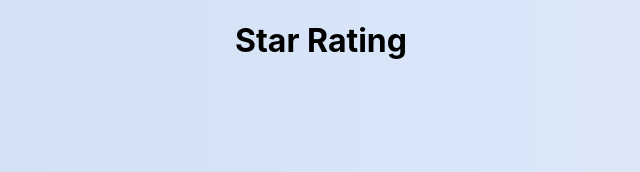
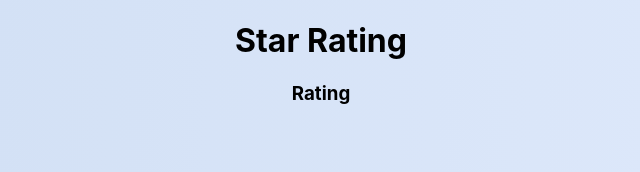
Before and after one commit to Vimalraveendra/StarRating, a React (Create React App) app: page / in a window 1280 px wide. Shown: the top 172 px of the page, without its empty margins (319-959 px from the left). Built offline with nearby package versions, Linux system fonts and the light colour scheme.

Commit message:
created containers folder & moved App component & its style sheet, also created components folder,ccreated StarRating component & its style sheet inside of it

```diff
--- /dev/null
+++ b/src/components/StarRating/StarRating.jsx
@@ -0,0 +1,11 @@
+import "./StarRating.css"
+
+const starRating= ()=>{
+    return(
+        <div>
+          <h3>Rating</h3>
+        </div>
+    )
+}
+
+export default starRating;
--- a/src/App.js
+++ b/src/contianers/App.js
@@ -1,10 +1,12 @@
 
 import './App.css';
+import StarRating from '../components/StarRating/StarRating';
 
 function App() {
   return (
     <div className="App">
       <h1>Star Rating</h1>
+      <StarRating />
     </div>
   );
 }
--- a/src/index.js
+++ b/src/index.js
@@ -1,7 +1,7 @@
 import React from 'react';
 import ReactDOM from 'react-dom';
 import './index.css';
-import App from './App';
+import App from './contianers/App';
 import reportWebVitals from './reportWebVitals';
 
 ReactDOM.render(
```
Also changed, not shown: src/components/StarRating/StarRating.css (added), src/contianers/App.css (renamed from src/App.css).
